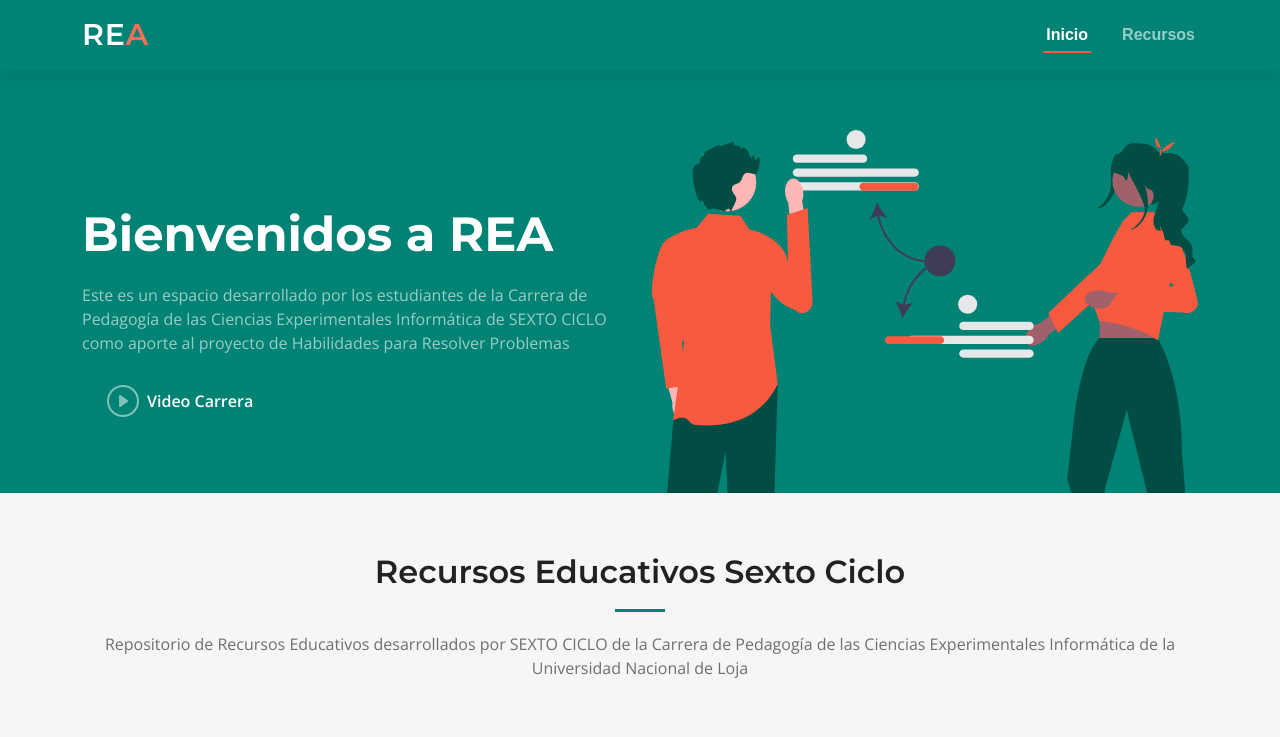
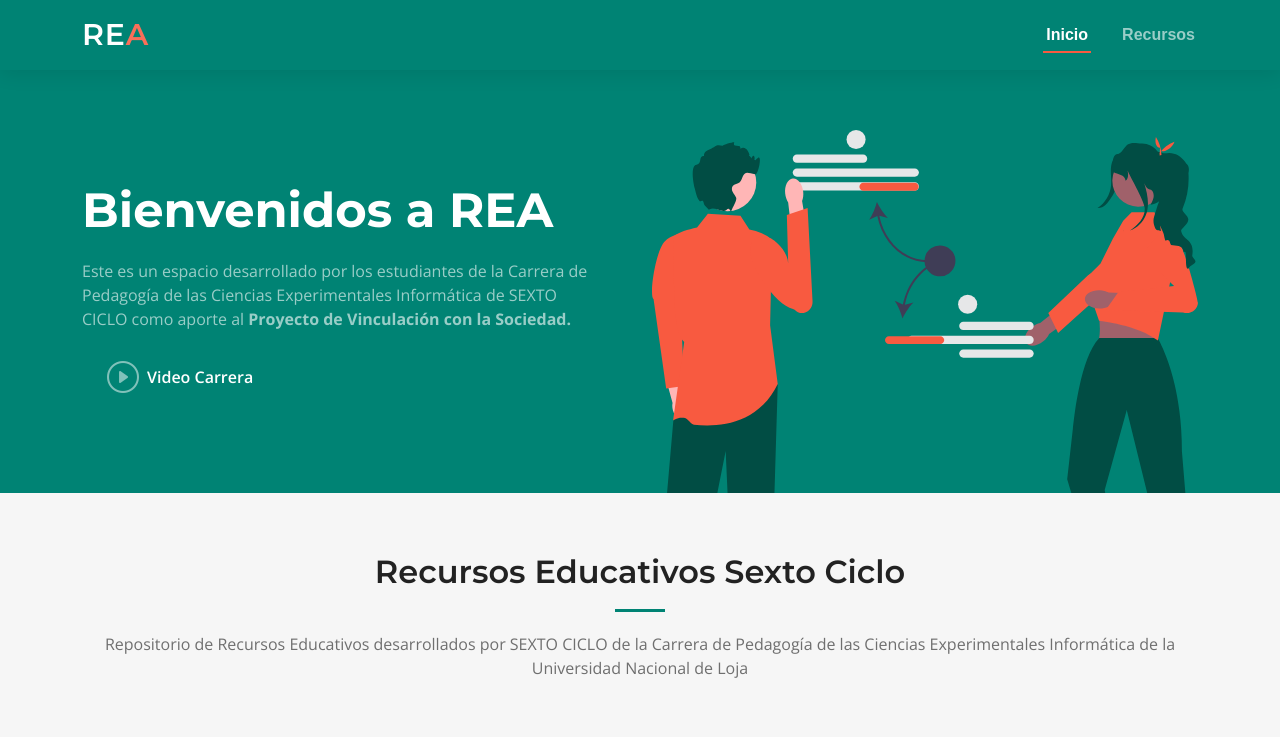
Before and after one commit to JnBenites/reasexto, a plain HTML site: page index.html in a window 1280 px wide. Shown: the top 737 px of the page. Drawn offline with nearby package versions, Linux system fonts and the light colour scheme.

Commit message:
Update
Update

```diff
--- a/index.html
+++ b/index.html
@@ -65,10 +65,10 @@
   <section id="hero" class="hero">
     <div class="container position-relative">
       <div class="row gy-5" data-aos="fade-in">
-        <div class="col-lg-6 order-2 order-lg-1 d-flex flex-column justify-content-center text-center text-lg-start">
+        <div class="pe-5 col-lg-6 order-2 order-lg-2 d-flex flex-column justify-content-center text-center text-lg-start">
           <h2>Bienvenidos a <span>REA</span></h2>
-          <p>Este es un espacio desarrollado por los estudiantes de la Carrera de Pedagogía de las Ciencias Experimentales Informática de SEXTO CICLO como aporte al proyecto de Habilidades para Resolver Problemas</p>
-          <div class="d-flex justify-content-center justify-content-lg-start">
+          <p>Este es un espacio desarrollado por los estudiantes de la Carrera de Pedagogía de las Ciencias Experimentales Informática de SEXTO CICLO como aporte al <strong>Proyecto de Vinculación con la Sociedad.</strong></p>
+          <div class="d-flex justify-content-center justify-content-lg-start mb-5">
             <a href="./video/VCPI.mp4" class="glightbox btn-watch-video d-flex align-items-center"><i class="bi bi-play-circle"></i><span>Video Carrera</span></a>
           </div>
         </div>
@@ -116,7 +116,6 @@
     </div>
   -->
 
-    </div>
   </section>
   <!-- End Hero Section -->
 
@@ -791,7 +790,7 @@
         <!-- You can delete the links only if you purchased the pro version. -->
         <!-- Licensing information: https://bootstrapmade.com/license/ -->
         <!-- Purchase the pro version with working PHP/AJAX contact form: https://bootstrapmade.com/impact-bootstrap-business-website-template/ -->
-        Desarrollado por los estudiantes de SEXTO CICLO de la<a href="https://www.unl.edu.ec/oferta_academica/facultad-de-la-educacion-el-arte-y-la-comunicacion/pedagogia-de-las-ciencias-2"> Carrera de Pedagogía de las Ciencias Experimentales Informática</a>
+        Desarrollado por los estudiantes de <strong>SEXTO CICLO</strong> de la<a href="https://www.unl.edu.ec/oferta_academica/facultad-de-la-educacion-el-arte-y-la-comunicacion/pedagogia-de-las-ciencias-2"> Carrera de Pedagogía de las Ciencias Experimentales Informática</a>
       </div>
     </div>
 
```
